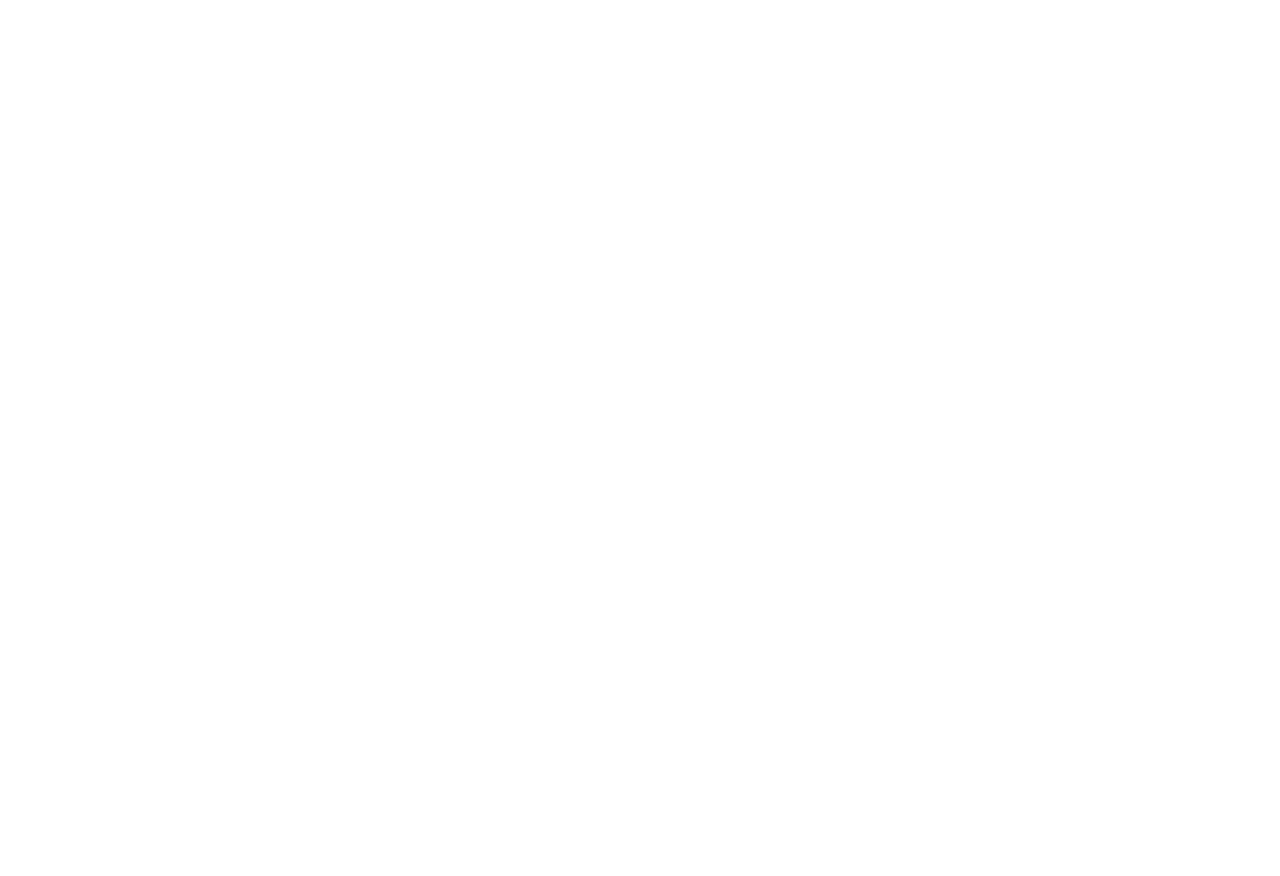
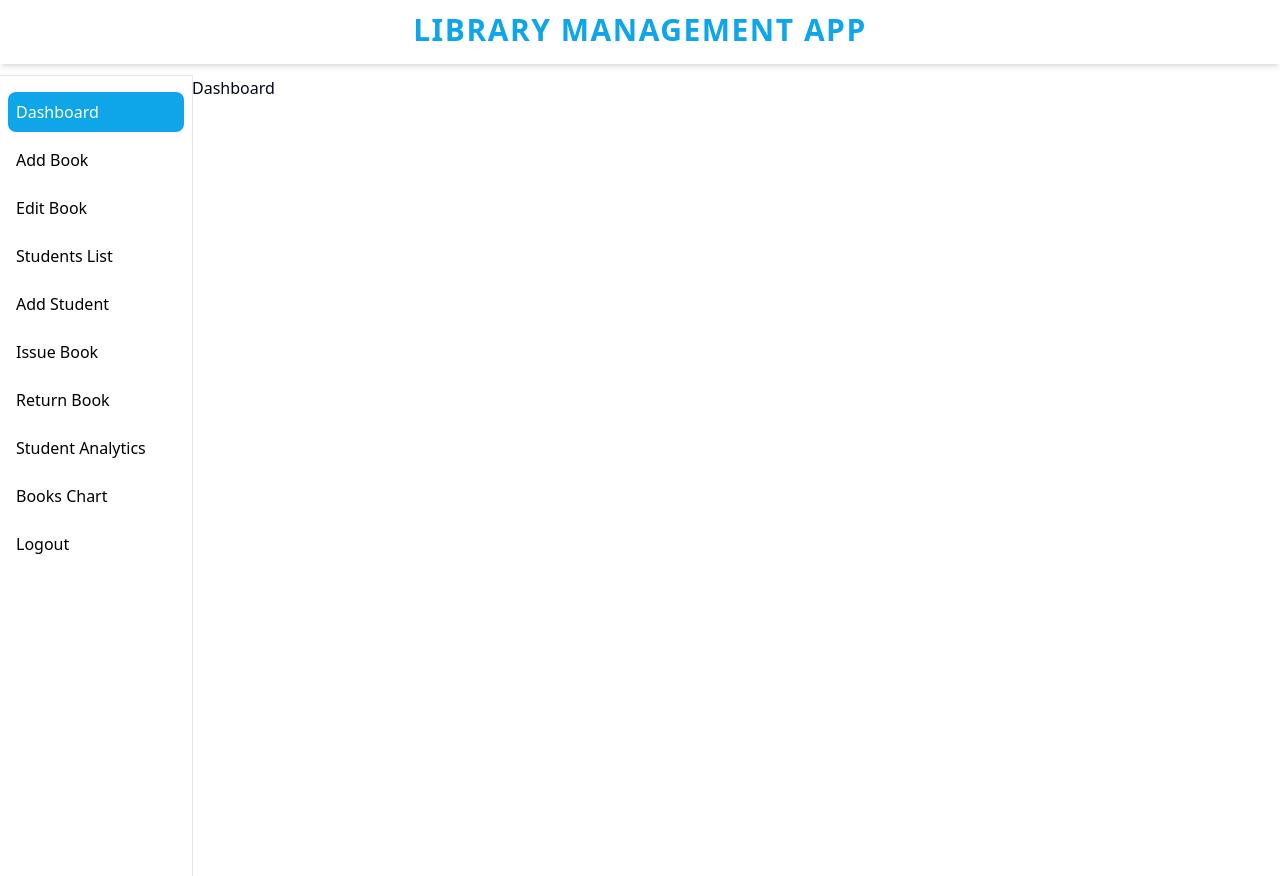
Before and after one commit to sharath-io/library-management-app, a React (Vite) app: page /dashboard in a window 1280 px wide. Before the commit this address had no page. Before the commit the page ends 800 px from the top, so only its background shows below. Built offline with nearby package versions, Linux system fonts and the light colour scheme.

Commit message:
feat:add navigation for different pages with protected route

```diff
--- a/src/App.jsx
+++ b/src/App.jsx
@@ -1,5 +1,5 @@
 import React from "react";
-import { BrowserRouter,Routes,Route } from "react-router-dom";
+import { BrowserRouter, Routes, Route, Navigate } from "react-router-dom";
 import Dashboard from "./components/custom/dashboard/Dashboard";
 import StudentsList from "./components/custom/students-list/StudentsList";
 import AddStudent from "./components/custom/add-student/AddStudent";
@@ -9,20 +9,27 @@
 import Chart from "./components/custom/chart/Chart";
 import AddBook from "./components/custom/add-book/AddBook";
 import EditBook from "./components/custom/edit-book/EditBook";
+import ProtectedRoute from "./components/custom/protected-route/ProtectedRoute";
+import Header from "./components/custom/header/Header";
 
 const App = () => {
   return (
     <BrowserRouter>
+    <Header/>
       <Routes>
-        <Route path="/" element={<Dashboard/>} />
-        <Route path="/addBook" element={<AddBook/>}/>
-        <Route path="/editBook" element={<EditBook/>}/>
-        <Route path="/studentsList" element={<StudentsList/>}/>
-        <Route path="/addStudent" element={<AddStudent/>}/>
-        <Route path="/issueBook" element={<IssueBook/>}/>
-        <Route path="/returnBook" element={<ReturnBook/>}/>
-        <Route path="/analytics" element={<Analytics/>}/>
-        <Route path="/chart" element={<Chart/>}/>
+        <Route path="/" element={<Navigate to="/dashboard" />}/>
+        <Route element={<ProtectedRoute />}>
+          <Route path="/dashboard" element={<Dashboard />} />
+          <Route path="/addBook" element={<AddBook />} />
+          <Route path="/editBook" element={<EditBook />} />
+          <Route path="/studentsList" element={<StudentsList />} />
+          <Route path="/addStudent" element={<AddStudent />} />
+          <Route path="/issueBook" element={<IssueBook />} />
+          <Route path="/returnBook" element={<ReturnBook />} />
+          <Route path="/analytics" element={<Analytics />} />
+          <Route path="/chart" element={<Chart />} />
+          <Route path="*" element={<Navigate to="/" />} />
+        </Route>
       </Routes>
     </BrowserRouter>
   );
--- /dev/null
+++ b/src/components/custom/header/Header.jsx
@@ -0,0 +1,11 @@
+import React from "react";
+
+const Header = () => {
+  return (
+    <h1 className="text-center text-3xl text-primary my-3 font-semibold tracking-wider uppercase shadow-md pb-4">
+      Library Management App
+    </h1>
+  );
+};
+
+export default Header;
--- /dev/null
+++ b/src/components/custom/navigation/Navigation.jsx
@@ -0,0 +1,27 @@
+import { menuItems } from "@/utils/constant";
+import React, { useState } from "react";
+import { Link, useLocation, useNavigate } from "react-router-dom";
+
+const Navigation = () => {
+    const [currentIndex,setCurrentIndex] = useState(-1);
+    const {pathname} = useLocation();
+    const navigate = useNavigate();
+
+    const handleNavigation=(path,index) =>{
+        setCurrentIndex(index)
+        console.log(path)
+        navigate(path)
+    }
+
+  return (
+    <ul className="p-2">
+      {
+        menuItems.map(({title,path},index) =>  <li  className={`my-2 p-2 rounded-md cursor-pointer hover:bg-primary hover:text-white ${currentIndex===index || path===pathname ? 'bg-primary text-white' : 'bg-white text-black' }`} onClick={()=>handleNavigation(path,index)}>
+            <Link to={path} >{title}</Link>
+          </li>)
+      }
+    </ul>
+  );
+};
+
+export default Navigation;
--- /dev/null
+++ b/src/components/custom/protected-route/ProtectedRoute.jsx
@@ -0,0 +1,18 @@
+import React from 'react'
+import Navigation from '../navigation/Navigation'
+import { Outlet } from 'react-router-dom'
+
+const ProtectedRoute = () => {
+  return (
+    <div className="flex">
+      <div className="flex-[1.8] ring-1 ring-slate-200 min-h-screen">
+        <Navigation/>
+      </div>
+      <div className="flex-[10.2] min-h-screen">
+        <Outlet/>
+      </div>
+    </div>
+  )
+}
+
+export default ProtectedRoute
--- a/src/index.css
+++ b/src/index.css
@@ -49,7 +49,7 @@
   --card-foreground: oklch(0.129 0.042 264.695);
   --popover: oklch(1 0 0);
   --popover-foreground: oklch(0.129 0.042 264.695);
-  --primary: oklch(0.208 0.042 265.755);
+  --primary: #0EA5E9;
   --primary-foreground: oklch(0.984 0.003 247.858);
   --secondary: oklch(0.968 0.007 247.896);
   --secondary-foreground: oklch(0.208 0.042 265.755);
--- /dev/null
+++ b/src/utils/constant.js
@@ -0,0 +1,42 @@
+export const menuItems = [
+    {
+        title:'Dashboard',
+        path:'/dashboard'
+    },
+    {
+        title:'Add Book',
+        path:'/addBook'
+    },
+    {
+        title:'Edit Book',
+        path:'/editBook'
+    },
+    {
+        title:'Students List',
+        path:'/studentsList'
+    },
+    {
+        title:'Add Student',
+        path:'/addStudent'
+    },
+    {
+        title:'Issue Book',
+        path:'/issueBook'
+    },
+    {
+        title:'Return Book',
+        path:'/returnBook'
+    },
+    {
+        title:'Student Analytics',
+        path:'/analytics'
+    },
+    {
+        title:'Books Chart',
+        path:'/chart'
+    },
+    {
+        title:'Logout',
+        path:'/'
+    }
+]
```
